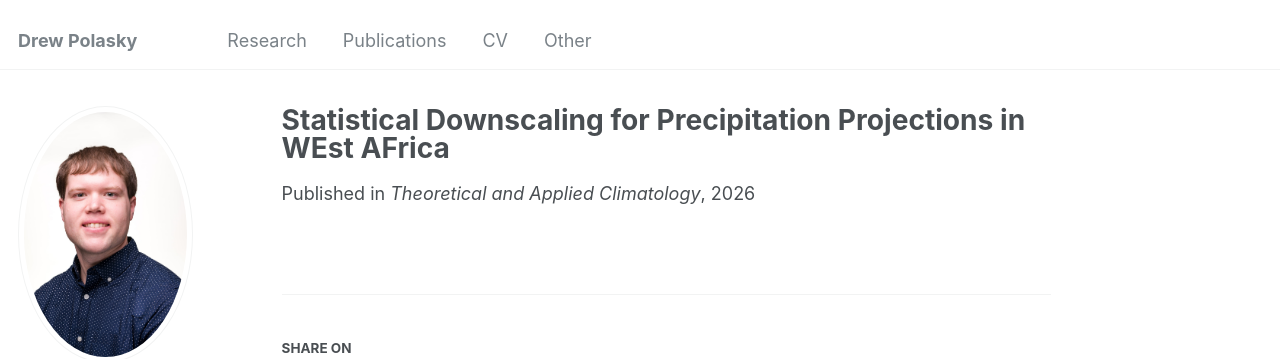
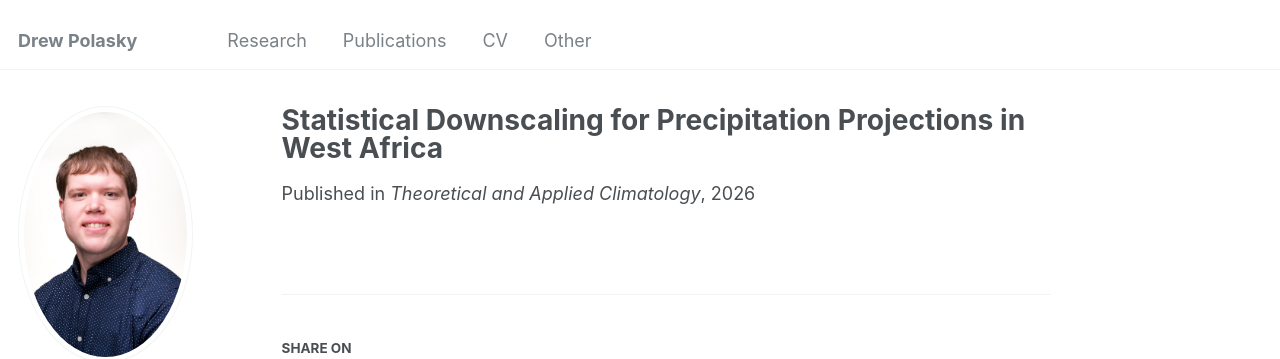
Before and after one commit to drewpolasky/drewpolasky.github.io, a Jekyll site: the page built from _publications/2023-west-africa-downscaling.md, in a window 1280 px wide. Shown: the top 359 px of the page. Built offline with Jekyll 4.4.1, drawn with Linux system fonts in a browser that asks for light colours; some web fonts are replaced.

Commit message:
fixed publications dates

```diff
--- a/_layouts/single.html
+++ b/_layouts/single.html
@@ -34,12 +34,17 @@ layout: default
           <p class="page__date"><strong><i class="fa fa-fw fa-calendar" aria-hidden="true"></i> {{ site.data.ui-text[site.locale].date_label | default: "Published:" }}</strong> <time datetime="{{ page.modified | date: "%Y-%m-%d" }}">{{ page.modified | date: "%B %d, %Y" }}</time></p>
         {% endif %}
 
-        {% if page.collection == 'teaching' %}
-          <p> {{ page.type }}, <i>{{ page.venue }}</i>, {{ page.date | default: "1900-01-01" | date: "%Y" }} </p>
-        {% elsif page.venue and page.date %}
-          <p>Published in <i>{{ page.venue }}</i>, {{ page.date | default: "1900-01-01" | date: "%Y" }} </p>
+        {% if page.venue and page.date %}
+        <p>Published in <i>{{ page.venue }}</i>, {{ page.date | default: "1900-01-01" | date: "%Y" }} </p>
+        {% elsif page.venue and page.year %}
+        <p>Published in <i>{{ page.venue }}</i>, {{ page.year }}</p>
         {% elsif page.date %}
-          <p class="page__date"><strong><i class="fa fa-fw fa-calendar" aria-hidden="true"></i> {{ site.data.ui-text[site.locale].date_label | default: "Published:" }}</strong> <time datetime="{{ page.date | date_to_xmlschema }}">{{ page.date | default: "1900-01-01" | date: "%B %d, %Y" }}</time></p>
+        <p class="page__date"><strong><i class="fa fa-fw fa-calendar" aria-hidden="true"></i>
+        {{ site.data.ui-text[site.locale].date_label | default: "Published:" }}</strong>
+        <time datetime="{{ page.date | date_to_xmlschema }}">{{ page.date | default: "1900-01-01" | date: "%B %d, %Y" }}</time>
+        </p>
+        {% elsif page.year %}
+        <p class="page__date">{{ site.data.ui-text[site.locale].date_label | default: "Published:" }} {{ page.year }}</p>
         {% endif %}
         </header>
       {% endunless %}
--- a/_publications/2023-west-africa-downscaling.md
+++ b/_publications/2023-west-africa-downscaling.md
@@ -1,5 +1,5 @@
 ---
-title: "Statistical Downscaling for Precipitation Projections in WEst AFrica"
+title: "Statistical Downscaling for Precipitation Projections in West Africa"
 collection: publications
 permalink: /publications/west-africa-downscaling/
 authors: "Polasky, A., Evans, J.L., Fuentes, J.D"
```
